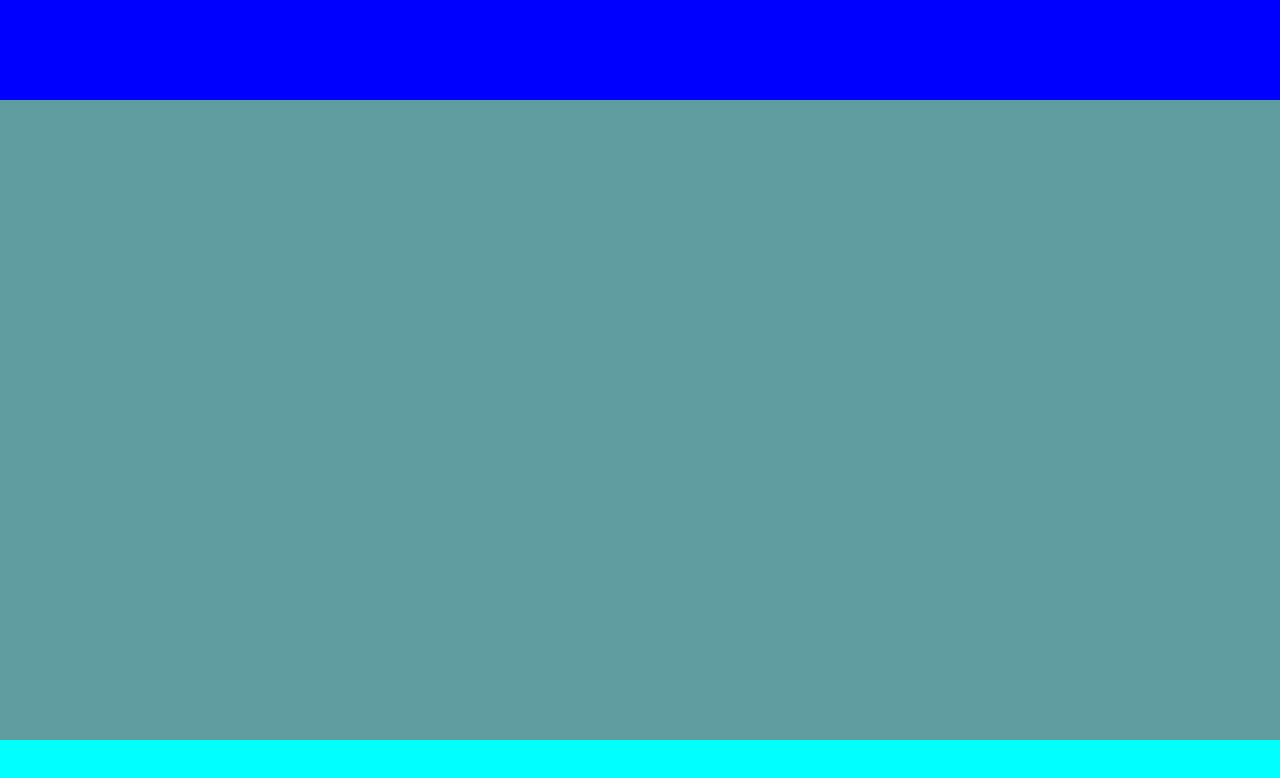
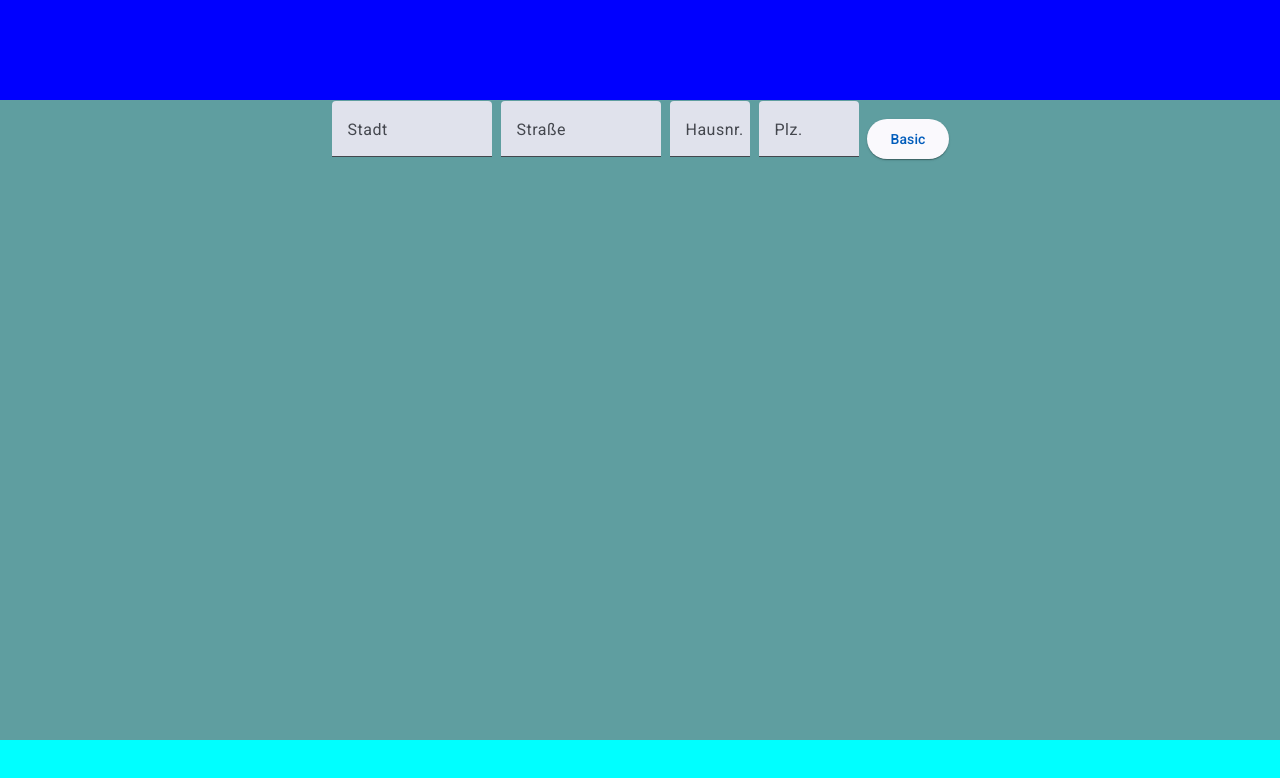
Before and after one commit to A1eksD/wohnungsbewertung, an Angular app: page / in a window 1280 px wide. Shown: the top 778 px of the page. Built offline with nearby package versions, Linux system fonts and the light colour scheme.

Commit message:
added basic form

```diff
--- a/src/app/components/dashboard/dashboard.html
+++ b/src/app/components/dashboard/dashboard.html
@@ -1,3 +1,34 @@
 <section>
 
+  <form class="search-form">
+    <table class="search-full-width" cellspacing="0">
+      <tr>
+        <td>
+          <mat-form-field class="search-full-width">
+            <mat-label>Stadt</mat-label>
+            <input matInput placeholder="Bsp. Berlin">
+          </mat-form-field>
+        </td>
+        <td>
+          <mat-form-field class="search-full-width">
+            <mat-label>Straße</mat-label>
+            <input matInput placeholder="Bsp. Berlin">
+          </mat-form-field>
+        </td>
+        <td>
+          <mat-form-field class="search-full-width-house-nr">
+            <mat-label>Hausnr.</mat-label>
+            <input matInput placeholder="Bsp. 1">
+          </mat-form-field>
+        </td>
+        <td>
+          <mat-form-field class="search-full-width-plz">
+            <mat-label>Plz.</mat-label>
+            <input matInput maxlength="5" placeholder="Bsp. 12345" value="">
+          </mat-form-field>
+        </td>
+      </tr>
+    </table>
+    <button matButton="elevated">Basic</button>
+  </form>
 </section>
--- a/src/app/components/dashboard/dashboard.scss
+++ b/src/app/components/dashboard/dashboard.scss
@@ -3,7 +3,27 @@
 section{
   width: 100vw;
   height: calc(100dvh - 160px);
-  @include displayFlex();
+  @include displayFlex($j: flex-start);
   flex-direction: column;
   background-color: cadetblue;
+
+  form{
+    @include displayFlex();
+  }
+
+  td {
+    padding-right: 8px;
+  }
+
+  .search-full-width{
+    width: 160px;
+  }
+
+  .search-full-width-house-nr{
+    width: 80px;
+  }
+
+  .search-full-width-plz{
+    width: 100px;
+  }
 }
```
Also changed, not shown: src/app/components/dashboard/dashboard.ts (+8 -1 lines).
